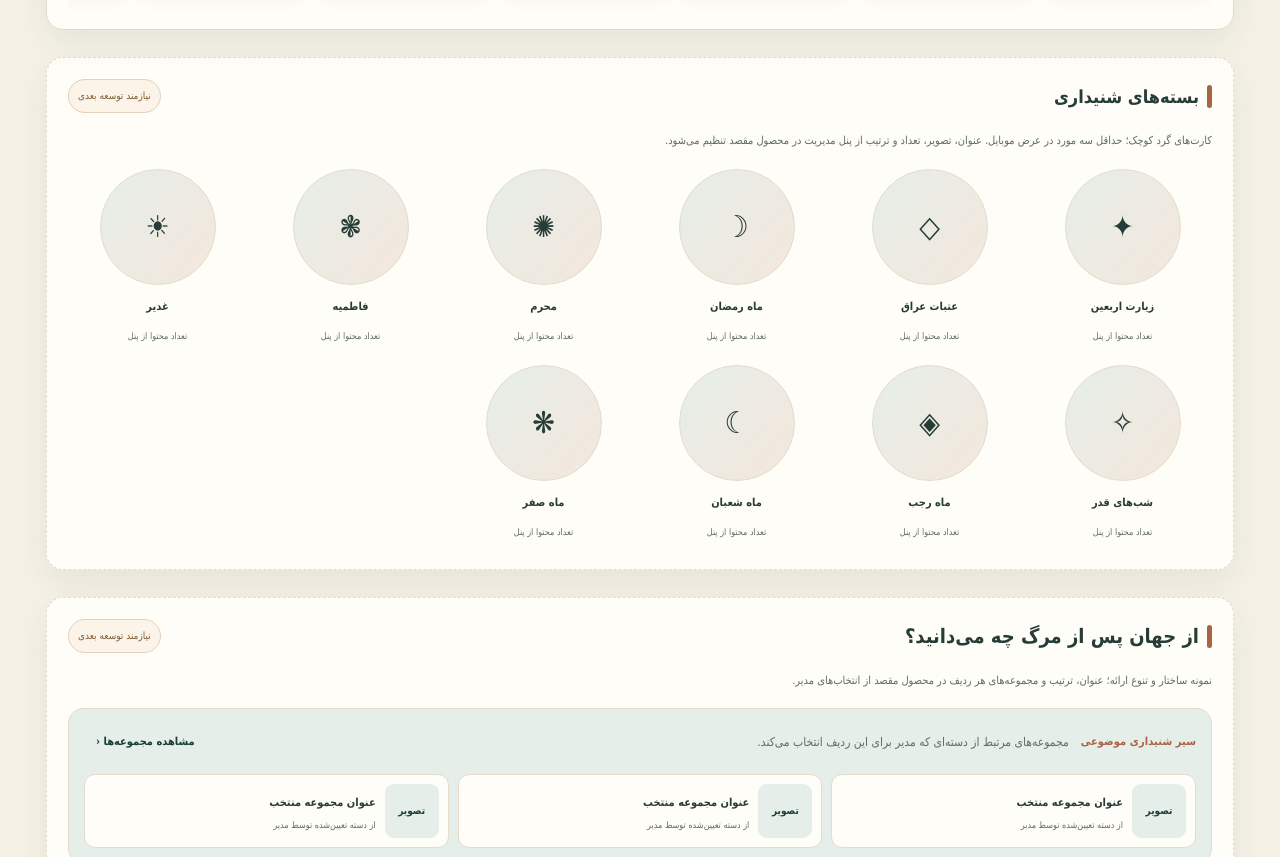
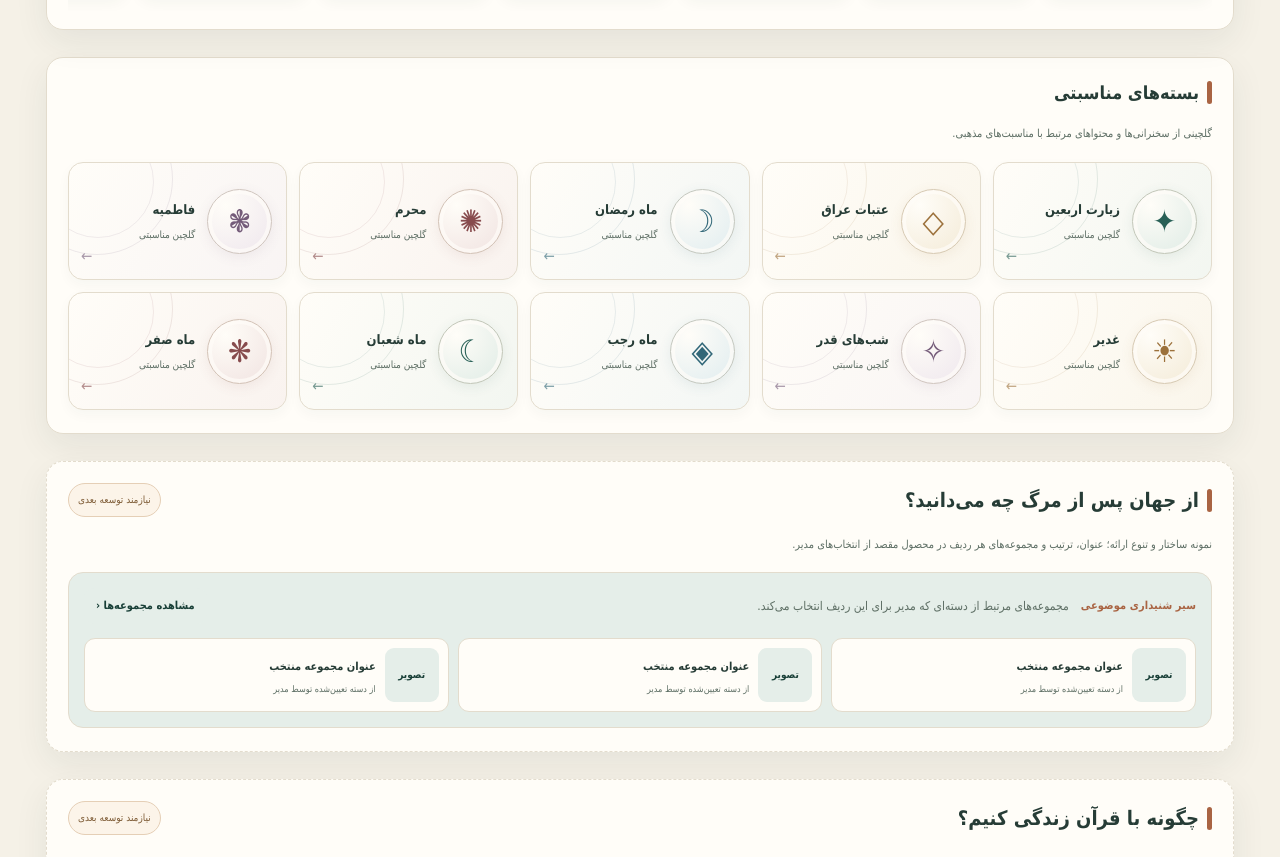
Before and after one commit to javad40944/aminikhaah-design-preview, a plain HTML site: page index.html in a window 1280 px wide. Shown: the part 1871-2728 px from the top of the page. Drawn offline with Linux system fonts and the light colour scheme; a web font is replaced by a local one.

Commit message:
تغییر بسته‌های شنیداری به بسته‌های مناسبتی و طراحی کارت‌های مناسبتی

```diff
--- a/index.html
+++ b/index.html
@@ -758,7 +758,7 @@ body.dark[data-palette="clay"]{--primary:#e0aaa0;--primary-dark:#f2d4cb;--primar
 #content .site-updates-section .section-head h2,
 #content .popular-showcase-heading h2,
 #content .most-viewed-section .section-head h2,
-#content .audio-packs-section .section-head h2{
+#content .occasion-packs-section .section-head h2{
   font-size:var(--home-section-title-size)!important;
   line-height:var(--home-section-title-leading)!important;
 }
@@ -802,6 +802,32 @@ body.dark[data-palette="clay"]{--primary:#e0aaa0;--primary-dark:#f2d4cb;--primar
 
 
 
+
+
+/* Home occasion packages — compact symbolic tiles in the established calm-library palette. */
+.occasion-packs-section.future-only{border-style:solid;}
+.occasion-packs-section .scope.future{display:none;}
+.occasion-packs-section .section-desc{font-size:11px;margin-bottom:15px;}
+.occasion-packs{display:grid;grid-template-columns:repeat(5,minmax(0,1fr));gap:12px;}
+.occasion-pack{--occasion-ink:#24564b;--occasion-tint:#e5eee9;position:relative;isolation:isolate;display:flex;align-items:center;gap:12px;min-height:118px;min-width:0;overflow:hidden;padding:15px 14px;border:1px solid var(--line);border-radius:15px;background:linear-gradient(120deg,var(--surface),color-mix(in srgb,var(--occasion-tint) 38%,var(--surface)));color:var(--ink);font-family:inherit;text-align:right;cursor:pointer;box-shadow:0 5px 13px #1b3b3009;transition:transform .18s ease,border-color .18s ease,box-shadow .18s ease;}
+.occasion-pack:before{content:"";position:absolute;z-index:-1;top:-60px;left:-48px;width:150px;height:150px;border:1px solid color-mix(in srgb,var(--occasion-ink) 12%,transparent);border-radius:50%;}
+.occasion-pack:after{content:"";position:absolute;z-index:-1;top:-37px;left:-27px;width:110px;height:110px;border:1px solid color-mix(in srgb,var(--occasion-ink) 10%,transparent);border-radius:50%;}
+.occasion-pack:hover{transform:translateY(-3px);border-color:color-mix(in srgb,var(--occasion-ink) 36%,var(--line));box-shadow:0 9px 23px #1b3b3018;}
+.occasion-pack:focus-visible{outline:3px solid var(--accent);outline-offset:3px;}
+.occasion-symbol{display:grid;place-items:center;flex:0 0 65px;width:65px;height:65px;border:1px solid color-mix(in srgb,var(--occasion-ink) 17%,var(--line));border-radius:50%;background:radial-gradient(circle at 28% 24%,var(--surface),var(--occasion-tint));box-shadow:0 3px 13px color-mix(in srgb,var(--occasion-ink) 9%,transparent),inset 0 0 0 4px color-mix(in srgb,var(--surface) 72%,transparent);color:var(--occasion-ink);font-size:31px;line-height:1;}
+.occasion-pack-copy{display:flex;flex-direction:column;align-items:flex-start;min-width:0;gap:6px;}
+.occasion-pack-copy strong{font-size:13px;font-weight:850;line-height:1.6;overflow-wrap:anywhere;}
+.occasion-pack-copy small{font-size:10px;line-height:1.5;color:var(--muted);}
+.occasion-pack-arrow{position:absolute;left:12px;bottom:10px;font-size:15px;color:var(--occasion-ink);opacity:.62;transition:transform .18s ease;}
+.occasion-pack:hover .occasion-pack-arrow{transform:translateX(-3px);}
+.occasion-tone-1{--occasion-ink:#286056;--occasion-tint:#deebe5;}
+.occasion-tone-2{--occasion-ink:#9c713b;--occasion-tint:#f3ead6;}
+.occasion-tone-3{--occasion-ink:#316778;--occasion-tint:#dfecef;}
+.occasion-tone-4{--occasion-ink:#874b4d;--occasion-tint:#f0e2e0;}
+.occasion-tone-5{--occasion-ink:#745b79;--occasion-tint:#eee6ed;}
+@container (max-width:950px){.occasion-packs{grid-template-columns:repeat(4,minmax(0,1fr));gap:10px;}.occasion-pack{gap:9px;padding:12px 10px;min-height:108px;}.occasion-symbol{flex-basis:55px;width:55px;height:55px;font-size:26px;}.occasion-pack-copy strong{font-size:12px;}}
+@container (max-width:650px){.occasion-packs-section .section-desc{font-size:10px;line-height:1.7;}.occasion-packs{grid-auto-flow:column;grid-template-columns:none;grid-template-rows:repeat(2,minmax(0,1fr));grid-auto-columns:calc((100% - 16px)/3);gap:8px;overflow-x:auto;overflow-y:hidden;overscroll-behavior-inline:contain;scroll-snap-type:x mandatory;scrollbar-width:thin;scrollbar-color:color-mix(in srgb,var(--primary) 45%,var(--line)) transparent;padding:2px 2px 11px;}.occasion-pack{min-height:132px;padding:12px 6px 10px;flex-direction:column;justify-content:center;gap:9px;border-radius:12px;scroll-snap-align:start;}.occasion-symbol{flex:0 0 50px;width:50px;height:50px;font-size:24px;}.occasion-pack-copy{align-items:center;gap:2px;text-align:center;}.occasion-pack-copy strong{font-size:10px;line-height:1.65;}.occasion-pack-copy small{font-size:8px;}.occasion-pack-arrow{display:none;}}
+@container (max-width:370px){.occasion-packs{grid-auto-columns:calc((100% - 12px)/3);gap:6px;}.occasion-symbol{flex-basis:45px;width:45px;height:45px;font-size:22px;}}
 
 </style>
 </head>
@@ -917,7 +943,19 @@ function popularShowcase(){
  </section>`;
 }
 
-function packs(){const names=['زیارت اربعین','عتبات عراق','ماه رمضان','محرم','فاطمیه','غدیر','شب‌های قدر','ماه رجب','ماه شعبان','ماه صفر'];const icons=['✦','◇','☽','✺','❃','☀','✧','◈','☾','❋'];return '<div class="packs">'+names.map((t,i)=>'<button class="pack" onclick="toast(\'مجموعه‌های داخل این بسته از دسته‌بندی متصل خوانده می‌شوند\')" style="background:none;border:0"><div class="pack-circle">'+icons[i]+'</div><strong>'+t+'</strong><small class="pack-count">تعداد محتوا از پنل</small></button>').join('')+'</div>'}
+function packs(){
+ const occasions=[
+  ['زیارت اربعین','✦',1],['عتبات عراق','◇',2],['ماه رمضان','☽',3],['محرم','✺',4],['فاطمیه','❃',5],
+  ['غدیر','☀',2],['شب‌های قدر','✧',5],['ماه رجب','◈',3],['ماه شعبان','☾',1],['ماه صفر','❋',4]
+ ];
+ return `<div class="occasion-packs" aria-label="ده بسته مناسبتی">
+  ${occasions.map(([title,symbol,tone])=>`<button class="occasion-pack occasion-tone-${tone}" type="button" onclick="toast('محتوای بسته پس از اتصال داده‌های واقعی نمایش داده می‌شود')" aria-label="مشاهده بسته مناسبتی ${es(title)}">
+    <span class="occasion-symbol" aria-hidden="true">${symbol}</span>
+    <span class="occasion-pack-copy"><strong>${es(title)}</strong><small>گلچین مناسبتی</small></span>
+    <span class="occasion-pack-arrow" aria-hidden="true">←</span>
+   </button>`).join('')}
+ </div>`;
+}
 
 function latestShowcase(){
  const nums=['۰۱','۰۲','۰۳','۰۴','۰۵','۰۶','۰۷','۰۸','۰۹','۱۰'];
@@ -957,7 +995,7 @@ function home(){return hero()+
 latestShowcase()+
 sect('به‌روزرسانی‌های سایت',siteUpdates(),{more:'albums',className:'site-updates-section'})+
 popularShowcase()+
-sect('بسته‌های شنیداری',packs(),{future:true,desc:'کارت‌های گرد کوچک؛ حداقل سه مورد در عرض موبایل. عنوان، تصویر، تعداد و ترتیب از پنل مدیریت در محصول مقصد تنظیم می‌شود.',className:'audio-packs-section'})+
+sect('بسته‌های مناسبتی',packs(),{future:true,desc:'گلچینی از سخنرانی‌ها و محتواهای مرتبط با مناسبت‌های مذهبی.',className:'occasion-packs-section'})+
 subjectBlock('از جهان پس از مرگ چه می‌دانید؟','subject-feature--wide')+
 subjectBlock('چگونه با قرآن زندگی کنیم؟','subject-feature--editorial')+
 subjectBlock('مسیر خودسازی و تهذیب نفس','subject-feature--compact')+
```
